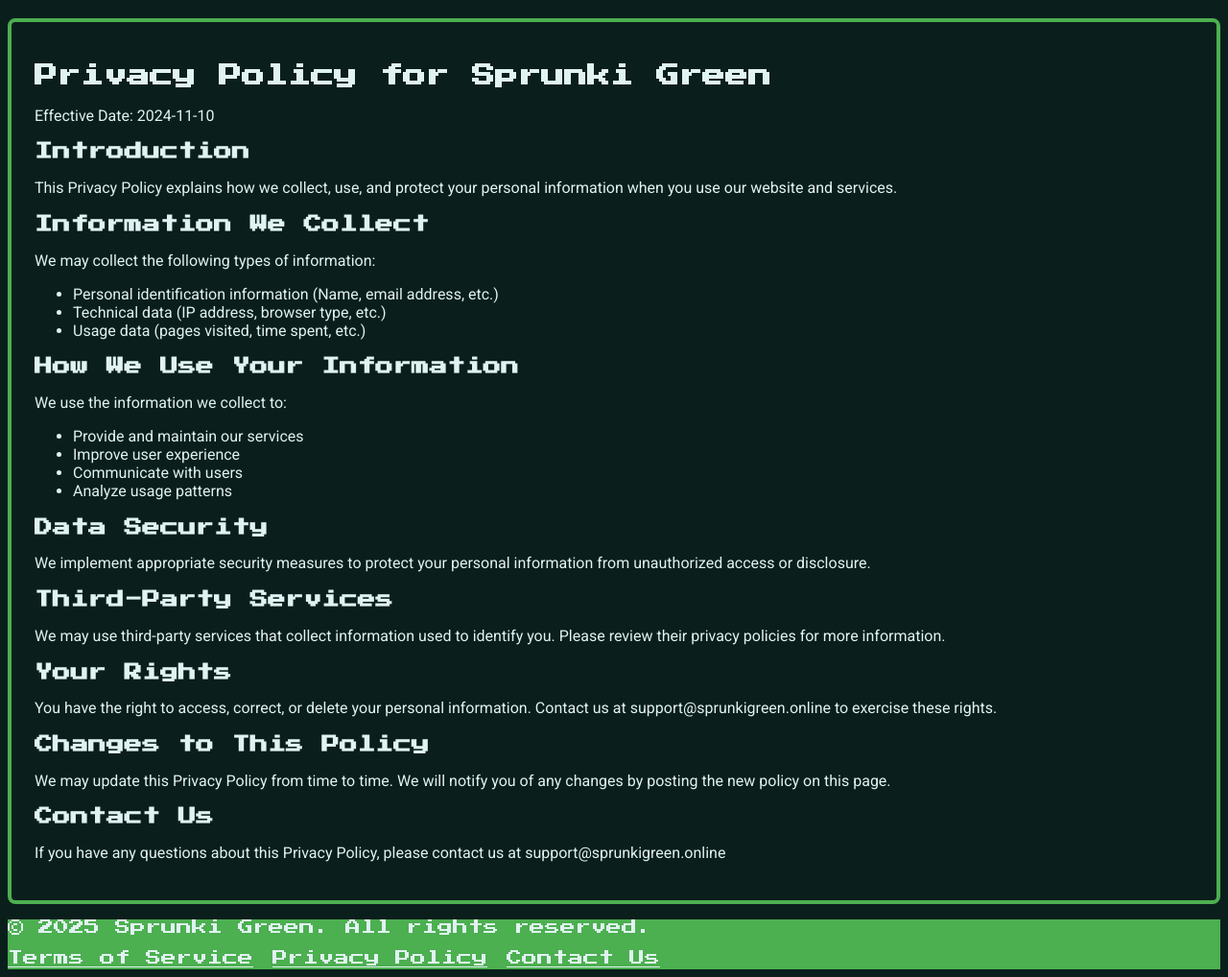
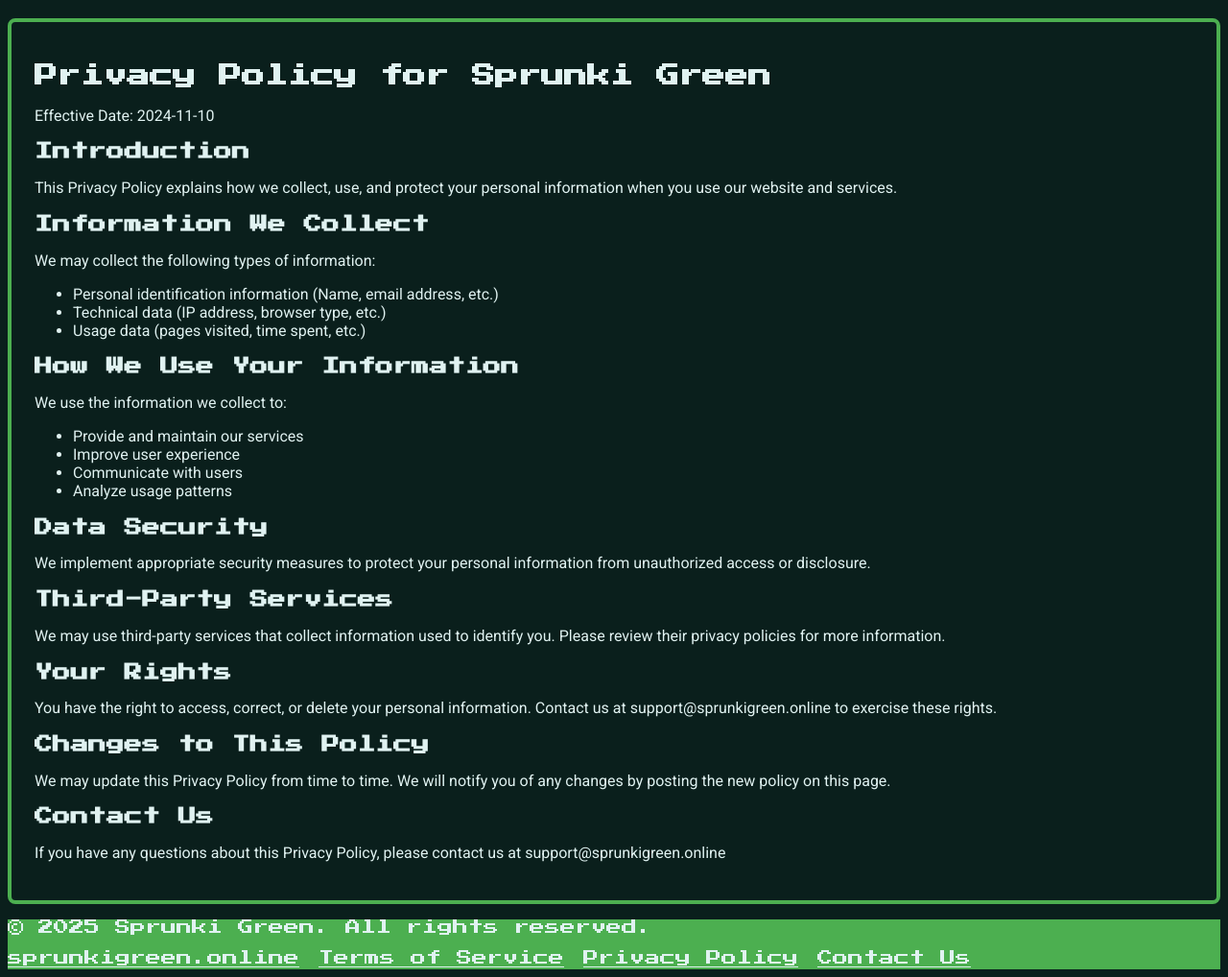
Before and after one commit to yhif/sprunki-greencore, a plain HTML site: page privacy-policy.html in a window 1280 px wide. Shown: the part 56-1074 px from the top of the page at 96% size. Drawn offline with nearby package versions, Linux system fonts and the light colour scheme.

Commit message:
update file

```diff
--- a/privacy-policy.html
+++ b/privacy-policy.html
@@ -104,6 +104,7 @@
         <div class="container mx-auto px-4 text-center">
             <p class="game-font" style="color: var(--text);">&copy; 2025 Sprunki Green. All rights reserved.</p>
             <div class="mt-4 space-x-8">
+                <a href="/" class="game-font inline-block" style="color: var(--text);margin-right: 1rem;">sprunkigreen.online</a>
                 <a href="terms-of-service.html" class="game-font inline-block" style="color: var(--text);margin-right: 1rem;">Terms of Service</a>
                 <a href="privacy-policy.html" class="game-font inline-block" style="color: var(--text);margin-right: 1rem;">Privacy Policy</a>
                 <a href="contact-us.html" class="game-font inline-block" style="color: var(--text);">Contact Us</a>
```
Also changed, not shown: contact-us.html (+1 -0 lines), index.html (+1 -0 lines), terms-of-service.html (+1 -0 lines).
